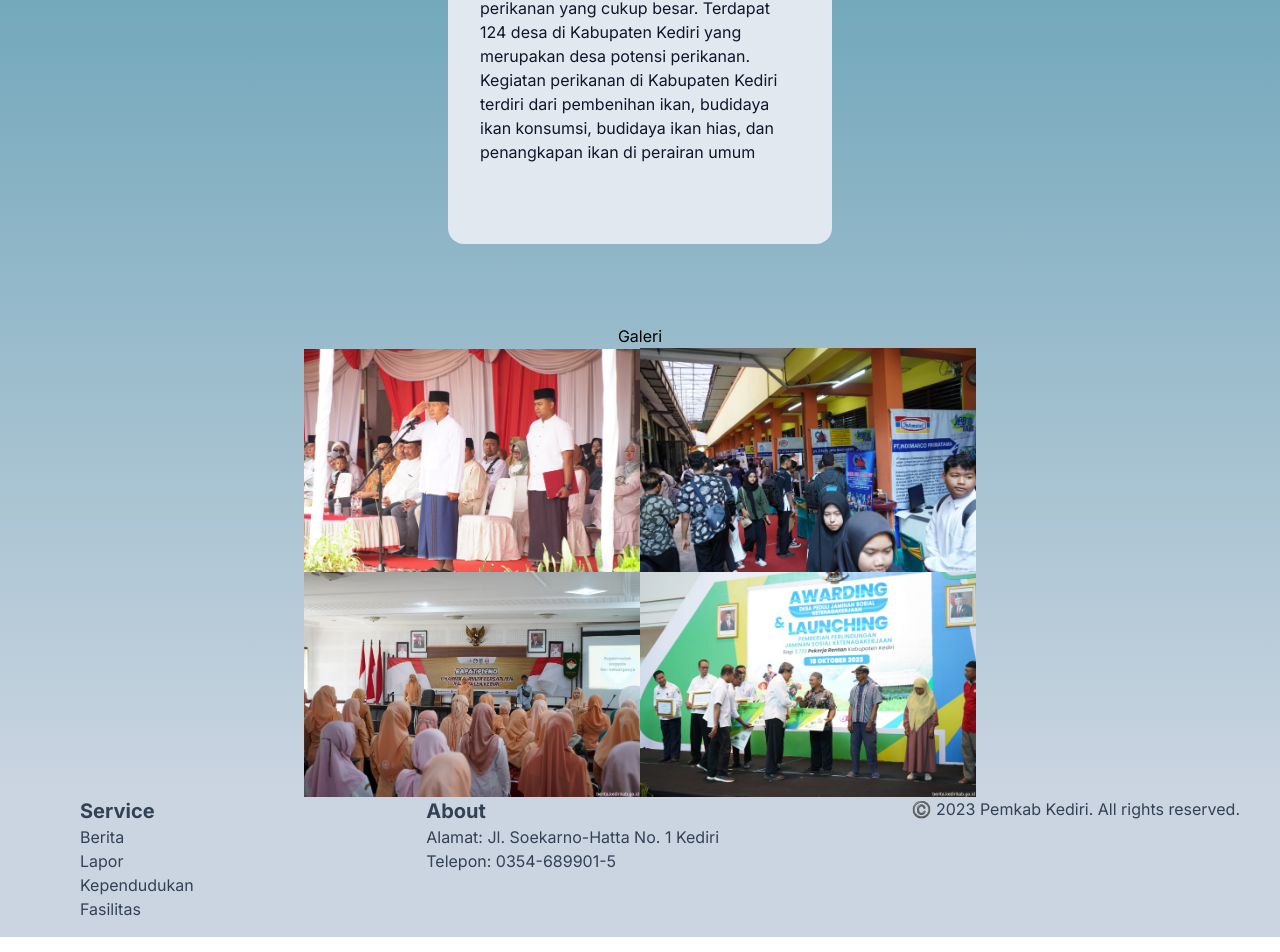
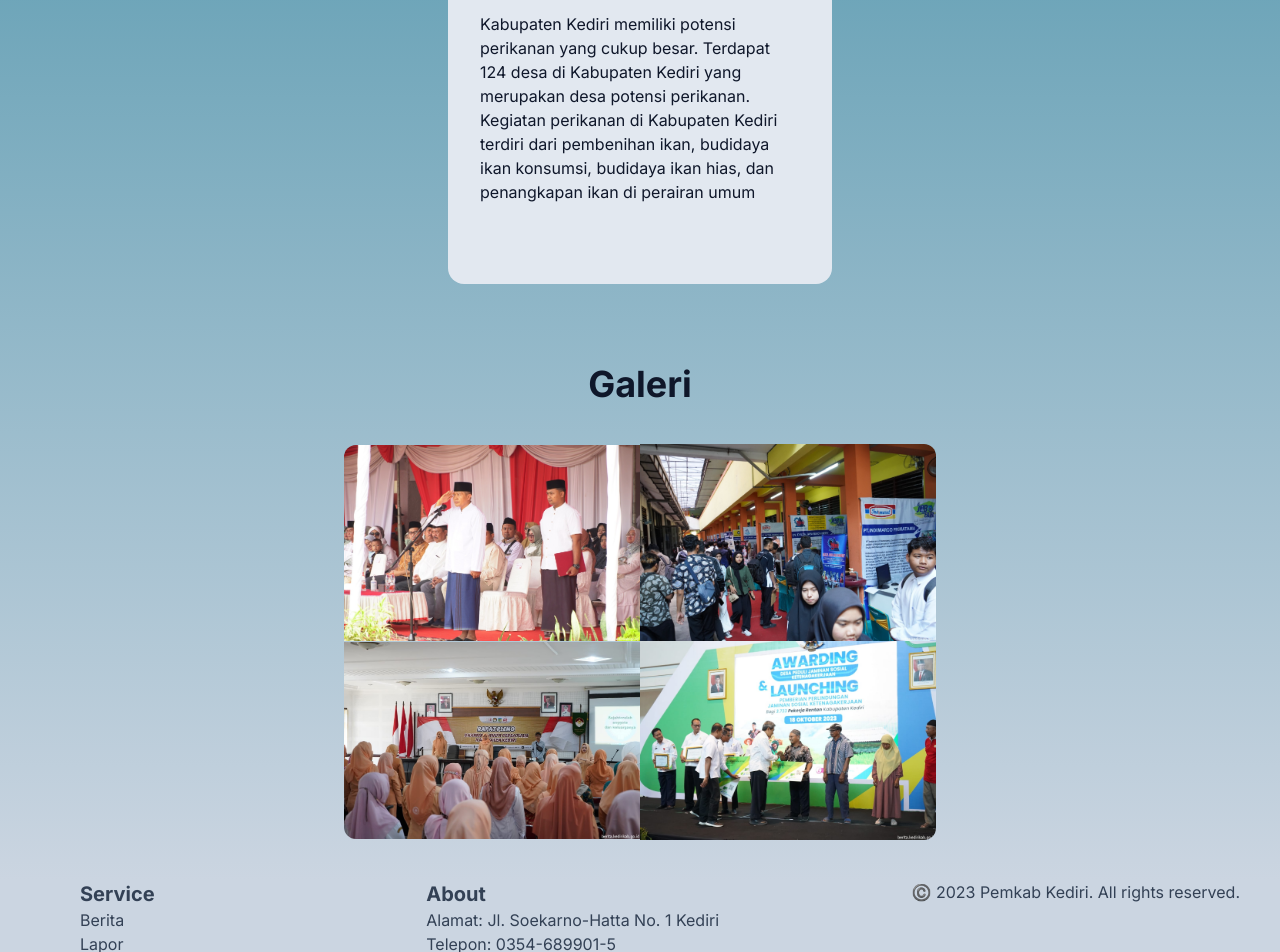
Before and after one commit to alfazh123/redesign_kedirikab, a Next.js app: page / in a window 1280 px wide. Shown: the part 1722-2674 px from the top of the page. Built offline with nearby package versions, Linux system fonts and the light colour scheme.

Commit message:
ficxing lapor page in date picker

```diff
--- a/src/component/datePicker.js
+++ b/src/component/datePicker.js
@@ -1,11 +1,12 @@
 import React, { useState } from 'react';
 import Datetime from 'react-datetime';
+import { AiOutlineCalendar } from 'react-icons/ai';
 import 'react-datetime/css/react-datetime.css';
 
 export default function DatePicker() {
     return (
         <div>
-            <Datetime className="appearance-none shadow border rounded-md py-3 px-2 text-gray-darker w-full" />
+            <Datetime className="appearance-none border mx-2 py-2 text-gray-darker" />
         </div>
     );
 }
--- a/src/pages/index.js
+++ b/src/pages/index.js
@@ -175,14 +175,14 @@ export default function Home() {
                         <h1 className="text-4xl font-bold text-center mt-5 bg-teal-">
                             Potensi Daerah
                         </h1>
-                        <p className="text-sm text-center max-w-md">
+                        <p className="text-sm text-center max-w-md mb-10">
                             Lorem ipsum dolor sit amet consectetur adipisicing
                             elit. Quisquam, voluptatibus.
                         </p>
                     </div>
                     <div
                         id="potensi-list-horizontal"
-                        className="flex item-center justify-center md:p-10"
+                        className="flex item-center justify-center m-10"
                     >
                         <Slider className="bg-slate-100" />
                     </div>
@@ -190,19 +190,22 @@ export default function Home() {
 
                 {/*Galeri Section*/}
                 <div className="flex justify-center">
-                    <h1>Galeri</h1>
+                    <h1 className="text-slate-900 font-bold text-4xl">
+                        Galeri
+                    </h1>
                 </div>
                 <div className="flex justify-center box-border rounded-md">
-                    <div className="grid grid-cols-2 justify-center max-w-2xl items-center">
+                    <div className="grid grid-cols-2 justify-center md:max-w-2xl max-w-xl p-10  items-center">
                         <Image
                             src="/headline_berita1.png"
-                            className="rounded-lt-lg"
+                            className="rounded-tl-xl"
                             width={500}
                             height={400}
                             alt="Photo"
                         />
                         <Image
                             src="/headline_berita2.png"
+                            className="rounded-tr-xl"
                             width={500}
                             height={400}
                             alt="Photo"
@@ -210,12 +213,14 @@ export default function Home() {
 
                         <Image
                             src="/headline_berita3.png"
+                            className="rounded-bl-xl"
                             width={500}
                             height={400}
                             alt="Photo"
                         />
                         <Image
                             src="/headline_berita4.png"
+                            className="rounded-br-xl"
                             width={500}
                             height={400}
                             alt="Photo"
--- a/src/pages/lapor.js
+++ b/src/pages/lapor.js
@@ -52,7 +52,7 @@ export default function Lapor() {
                             />
 
                             <label>Keterangan</label>
-                            <input
+                            <textarea
                                 type="text"
                                 id="isi-laporan"
                                 name="isi-Laporan"
```
